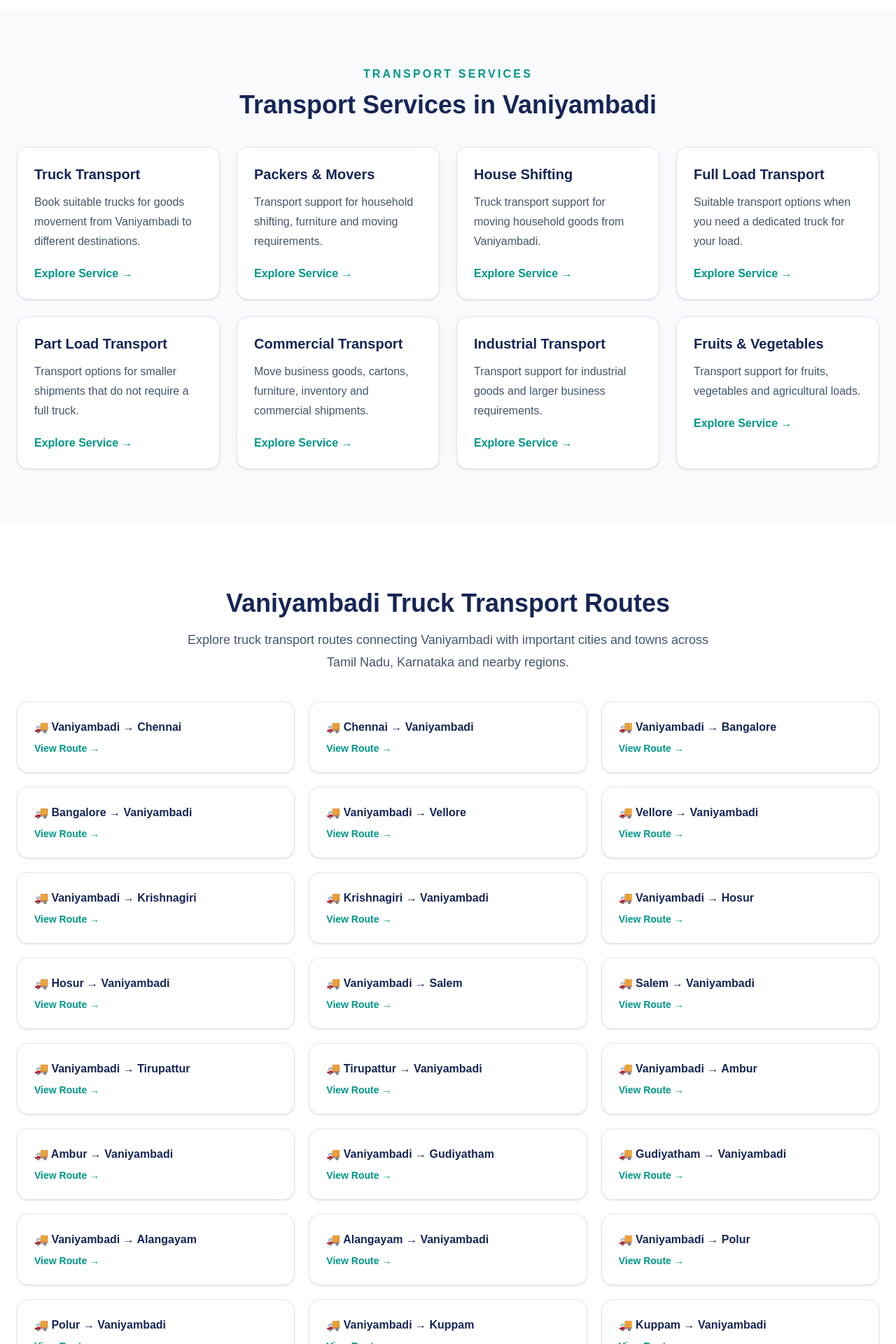
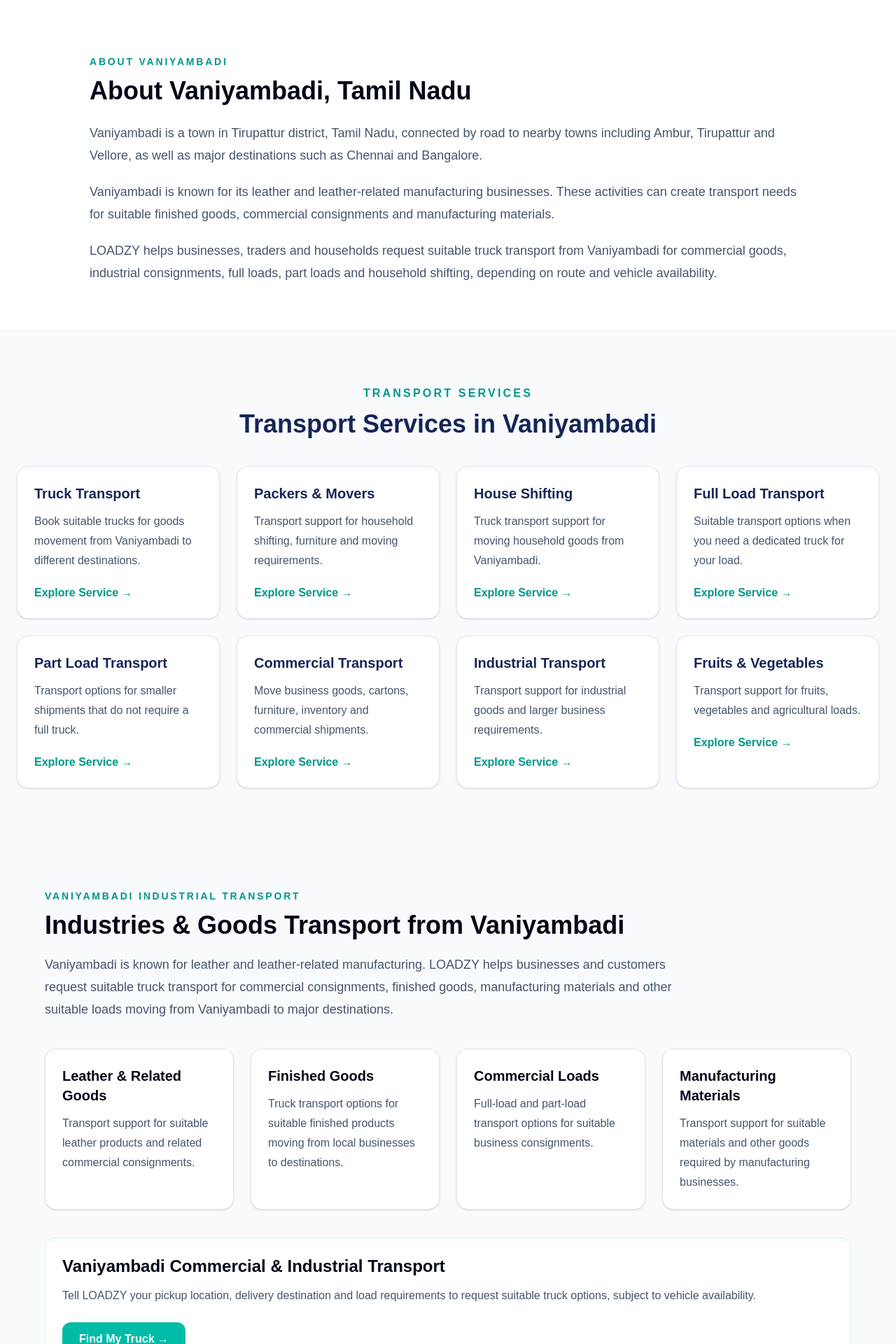
Before and after one commit to haleemablog-del/loadzy, a Next.js app: page /vaniyambadi-transport in a window 1280 px wide. Shown: the part 880-2800 px from the top of the page at 70% size. Built offline with nearby package versions, Linux system fonts and the light colour scheme.

Commit message:
Improve Vaniyambadi transport SEO page

```diff
--- a/app/vaniyambadi-transport/page.tsx
+++ b/app/vaniyambadi-transport/page.tsx
@@ -2,12 +2,16 @@ import type { Metadata } from "next";
 import Link from "next/link";
 
 export const metadata: Metadata = {
-  title: "Vaniyambadi Truck Transport & Packers Movers | LOADZY",
+  title: "Vaniyambadi Truck Transport, Lorry & Goods Transport | LOADZY",
   description:
-    "Book trucks and lorries from Vaniyambadi for packers and movers, house shifting, full load, part load, commercial goods and industrial transport with LOADZY.",
+    "Book truck and lorry transport from Vaniyambadi for commercial goods, footwear-related consignments, factory goods, full load, part load, house shifting and packers & movers with LOADZY.",
   keywords: [
     "Vaniyambadi truck transport",
     "Vaniyambadi lorry transport",
+    "Vaniyambadi goods transport",
+    "Vaniyambadi commercial transport",
+    "Vaniyambadi industrial transport",
+    "Vaniyambadi factory goods transport",
     "Vaniyambadi packers and movers",
     "Vaniyambadi house shifting",
     "Vaniyambadi truck booking",
@@ -23,9 +27,9 @@ export const metadata: Metadata = {
     canonical: "https://www.loadzyinfra.in/vaniyambadi-transport",
   },
   openGraph: {
-    title: "Vaniyambadi Truck Transport & Packers Movers | LOADZY",
+    title: "Vaniyambadi Truck Transport, Lorry & Goods Transport | LOADZY",
     description:
-      "Truck booking, lorry transport, packers and movers, house shifting and commercial goods transport from Vaniyambadi with LOADZY.",
+      "Truck booking, lorry transport, commercial goods transport, house shifting and packers & movers from Vaniyambadi with LOADZY.",
     url: "https://www.loadzyinfra.in/vaniyambadi-transport",
     siteName: "LOADZY",
     type: "website",
@@ -380,7 +384,40 @@ export default function VaniyambadiTransportPage() {
           </p>
         </div>
       </section>
+      {/* ABOUT VANIYAMBADI */}
+      <section className="px-6 py-16">
+        <div className="mx-auto max-w-5xl">
+          <p className="text-sm font-semibold uppercase tracking-[0.2em] text-teal-600">
+            ABOUT VANIYAMBADI
+          </p>
 
+          <h2 className="mt-3 text-3xl font-bold text-slate-950 md:text-4xl">
+            About Vaniyambadi, Tamil Nadu
+          </h2>
+
+          <div className="mt-6 space-y-5 text-lg leading-8 text-slate-600">
+            <p>
+              Vaniyambadi is a town in Tirupattur district, Tamil Nadu, connected
+              by road to nearby towns including Ambur, Tirupattur and Vellore, as
+              well as major destinations such as Chennai and Bangalore.
+            </p>
+
+            <p>
+              Vaniyambadi is known for its leather and leather-related
+              manufacturing businesses. These activities can create transport
+              needs for suitable finished goods, commercial consignments and
+              manufacturing materials.
+            </p>
+
+            <p>
+              LOADZY helps businesses, traders and households request suitable
+              truck transport from Vaniyambadi for commercial goods, industrial
+              consignments, full loads, part loads and household shifting,
+              depending on route and vehicle availability.
+            </p>
+          </div>
+        </div>
+      </section>
       {/* SERVICES */}
       <section className="bg-slate-50 px-6 py-20">
         <div className="mx-auto max-w-7xl">
@@ -417,7 +454,79 @@ export default function VaniyambadiTransportPage() {
           </div>
         </div>
       </section>
+      {/* VANIYAMBADI INDUSTRIES & GOODS TRANSPORT */}
+      <section className="bg-slate-50 px-6 py-16">
+        <div className="mx-auto max-w-6xl">
+          <p className="text-sm font-semibold uppercase tracking-[0.2em] text-teal-600">
+            VANIYAMBADI INDUSTRIAL TRANSPORT
+          </p>
 
+          <h2 className="mt-3 text-3xl font-bold text-slate-950 md:text-4xl">
+            Industries & Goods Transport from Vaniyambadi
+          </h2>
+
+          <p className="mt-5 max-w-4xl text-lg leading-8 text-slate-600">
+            Vaniyambadi is known for leather and leather-related manufacturing.
+            LOADZY helps businesses and customers request suitable truck
+            transport for commercial consignments, finished goods, manufacturing
+            materials and other suitable loads moving from Vaniyambadi to
+            major destinations.
+          </p>
+
+          <div className="mt-10 grid gap-6 md:grid-cols-2 lg:grid-cols-4">
+            {[
+              {
+                title: "Leather & Related Goods",
+                text: "Transport support for suitable leather products and related commercial consignments.",
+              },
+              {
+                title: "Finished Goods",
+                text: "Truck transport options for suitable finished products moving from local businesses to destinations.",
+              },
+              {
+                title: "Commercial Loads",
+                text: "Full-load and part-load transport options for suitable business consignments.",
+              },
+              {
+                title: "Manufacturing Materials",
+                text: "Transport support for suitable materials and other goods required by manufacturing businesses.",
+              },
+            ].map((item) => (
+              <div
+                key={item.title}
+                className="rounded-2xl border border-slate-200 bg-white p-6 shadow-sm"
+              >
+                <h3 className="text-xl font-bold text-slate-950">
+                  {item.title}
+                </h3>
+
+                <p className="mt-3 leading-7 text-slate-600">
+                  {item.text}
+                </p>
+              </div>
+            ))}
+          </div>
+
+          <div className="mt-10 rounded-2xl border border-teal-100 bg-white p-6">
+            <h3 className="text-2xl font-bold text-slate-950">
+              Vaniyambadi Commercial & Industrial Transport
+            </h3>
+
+            <p className="mt-3 leading-7 text-slate-600">
+              Tell LOADZY your pickup location, delivery destination and load
+              requirements to request suitable truck options, subject to
+              vehicle availability.
+            </p>
+
+            <Link
+              href="/load-search"
+              className="mt-6 inline-block rounded-xl bg-teal-500 px-6 py-3 font-semibold text-white transition hover:bg-teal-600"
+            >
+              Find My Truck →
+            </Link>
+          </div>
+        </div>
+      </section>
       {/* ROUTES */}
       <section className="px-6 py-20">
         <div className="mx-auto max-w-7xl">
```
